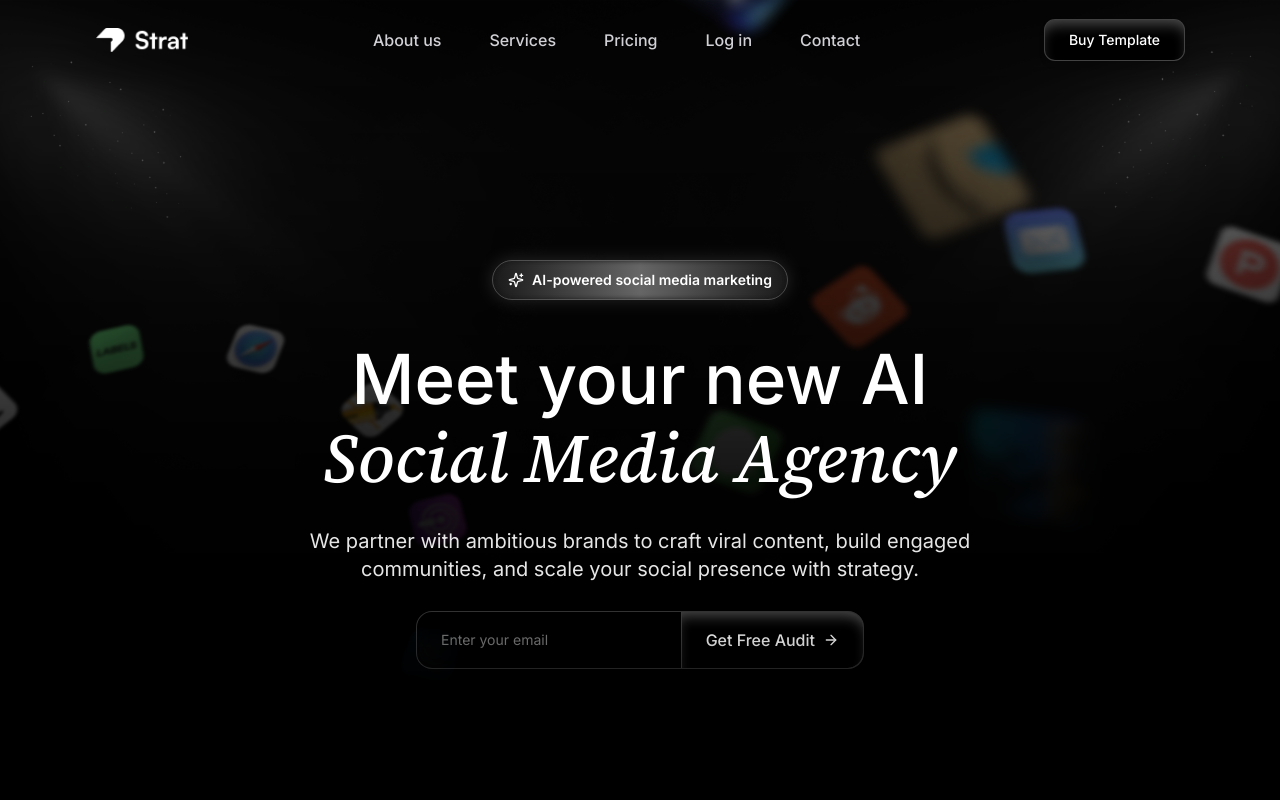
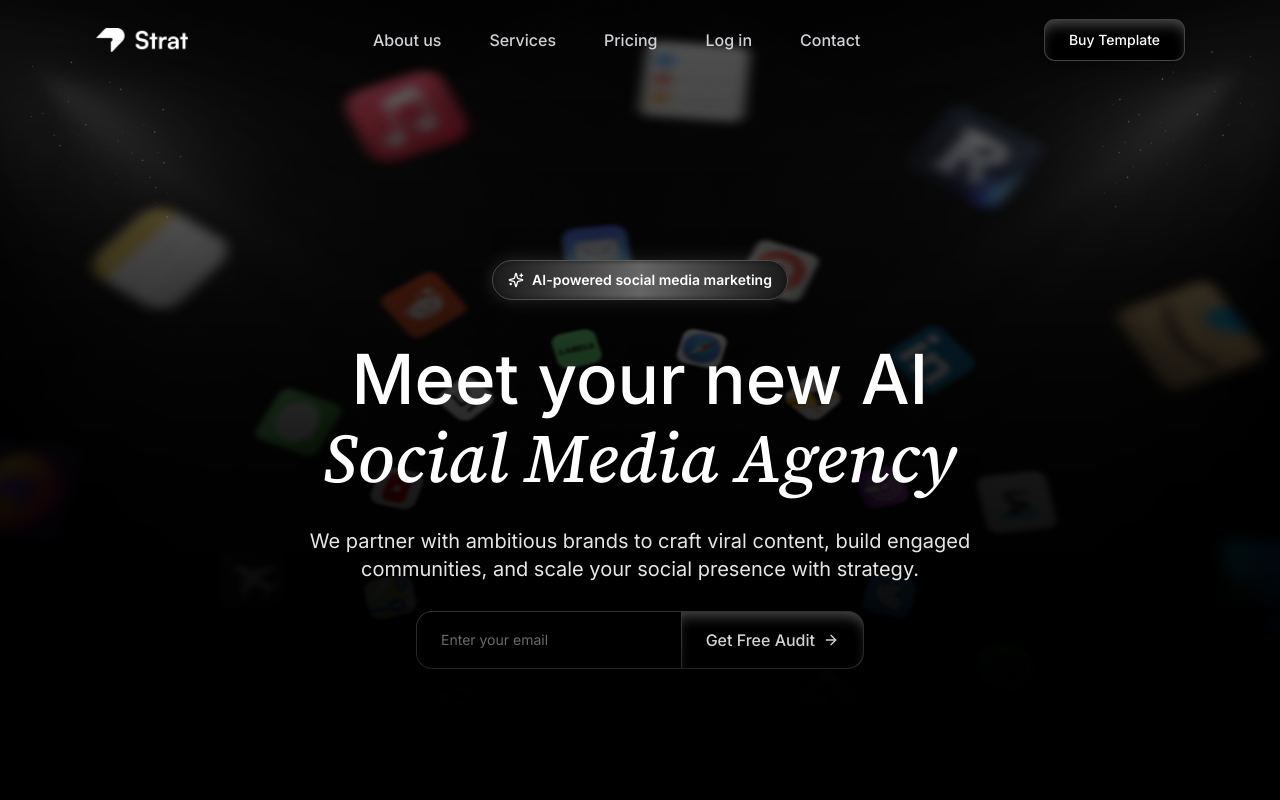
Before and after one commit to vikod3/stratstudio-2, a React (Vite) app: page / in a window 1280 px wide. Shown: the top 800 px of the page. Built offline with nearby package versions, Linux system fonts and the light colour scheme.

Commit message:
Reverted to commit 363b968166c75d528a5b5b58ed959d11034b6b4f

```diff
--- a/src/components/hero-section.tsx
+++ b/src/components/hero-section.tsx
@@ -49,18 +49,17 @@ export const HeroSection = () => {
           perspective: "1200px",
           transform: "perspective(1200px) rotateX(15deg)",
           transformOrigin: "center bottom",
+          top: "50%",
         }}
       >
         {/* Image 3 (Back) - spins clockwise */}
         <div className={prefersReducedMotion ? "" : "animate-spin-slow"}>
           <div
-            className="absolute left-1/2"
+            className="absolute top-1/2 left-1/2"
             style={{
               width: "2000px",
               height: "2000px",
-              top: "80px",
-              transform: "translateX(-50%) translateY(-30%) rotate(279.05deg)",
-              transformOrigin: "center center",
+              transform: "translate(-50%, -50%) rotate(279.05deg)",
               zIndex: 0,
             }}
           >
@@ -75,13 +74,11 @@ export const HeroSection = () => {
         {/* Image 2 (Middle) - spins counter-clockwise */}
         <div className={prefersReducedMotion ? "" : "animate-spin-slow-reverse"}>
           <div
-            className="absolute left-1/2"
+            className="absolute top-1/2 left-1/2"
             style={{
               width: "1000px",
               height: "1000px",
-              top: "80px",
-              transform: "translateX(-50%) translateY(20%) rotate(304.42deg)",
-              transformOrigin: "center center",
+              transform: "translate(-50%, -50%) rotate(304.42deg)",
               zIndex: 1,
             }}
           >
@@ -96,13 +93,11 @@ export const HeroSection = () => {
         {/* Image 1 (Front) - spins clockwise */}
         <div className={prefersReducedMotion ? "" : "animate-spin-slow"}>
           <div
-            className="absolute left-1/2"
+            className="absolute top-1/2 left-1/2"
             style={{
               width: "800px",
               height: "800px",
-              top: "80px",
-              transform: "translateX(-50%) translateY(35%) rotate(48.33deg)",
-              transformOrigin: "center center",
+              transform: "translate(-50%, -50%) rotate(48.33deg)",
               zIndex: 2,
             }}
           >
```
